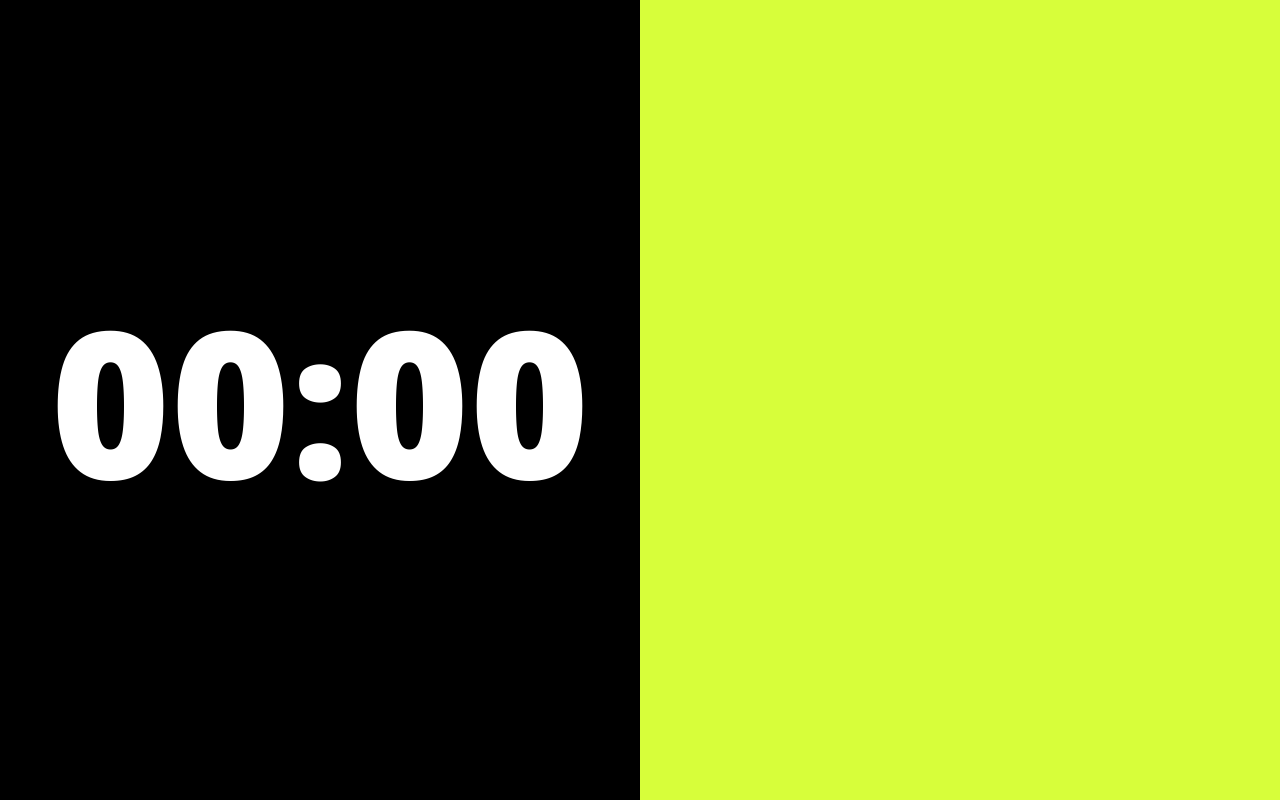
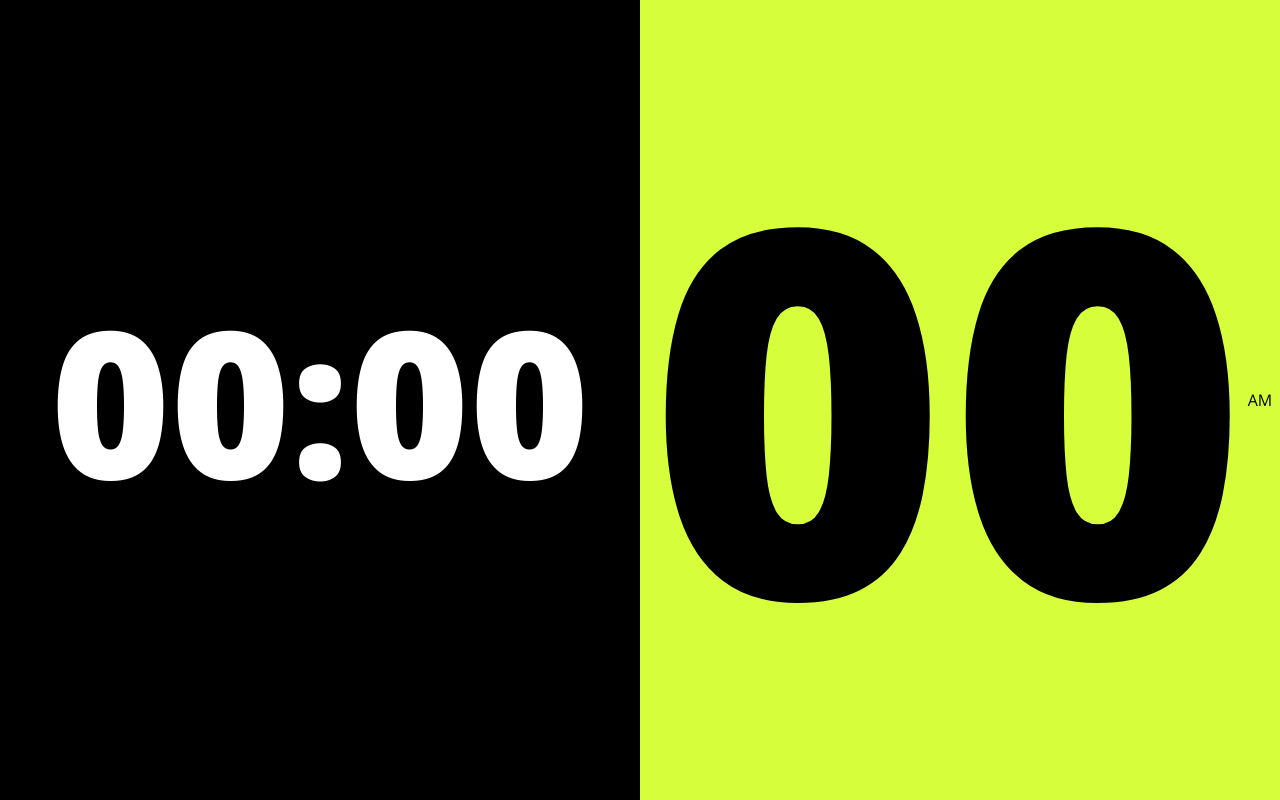
Before and after one commit to JohamSMC/responsiveDigitalClock, a plain HTML site: page index.html in a window 1280 px wide. Drawn offline with nearby package versions, Linux system fonts and the light colour scheme.

Commit message:
step Four

```diff
--- a/style.css
+++ b/style.css
@@ -13,6 +13,7 @@ section{
     height: 100vh;
     background: #d7fe3a;
     overflow: hidden;
+    display: flex;
 }
 
 .sec{
@@ -31,3 +32,12 @@ section{
     font-weight: 800;
     line-height: 1em;
 }
+
+.sec2{
+    background: #d7fe3a;
+}
+
+.sec2 h2{
+    color: #000;
+    font-size: 40vw;
+}
```
